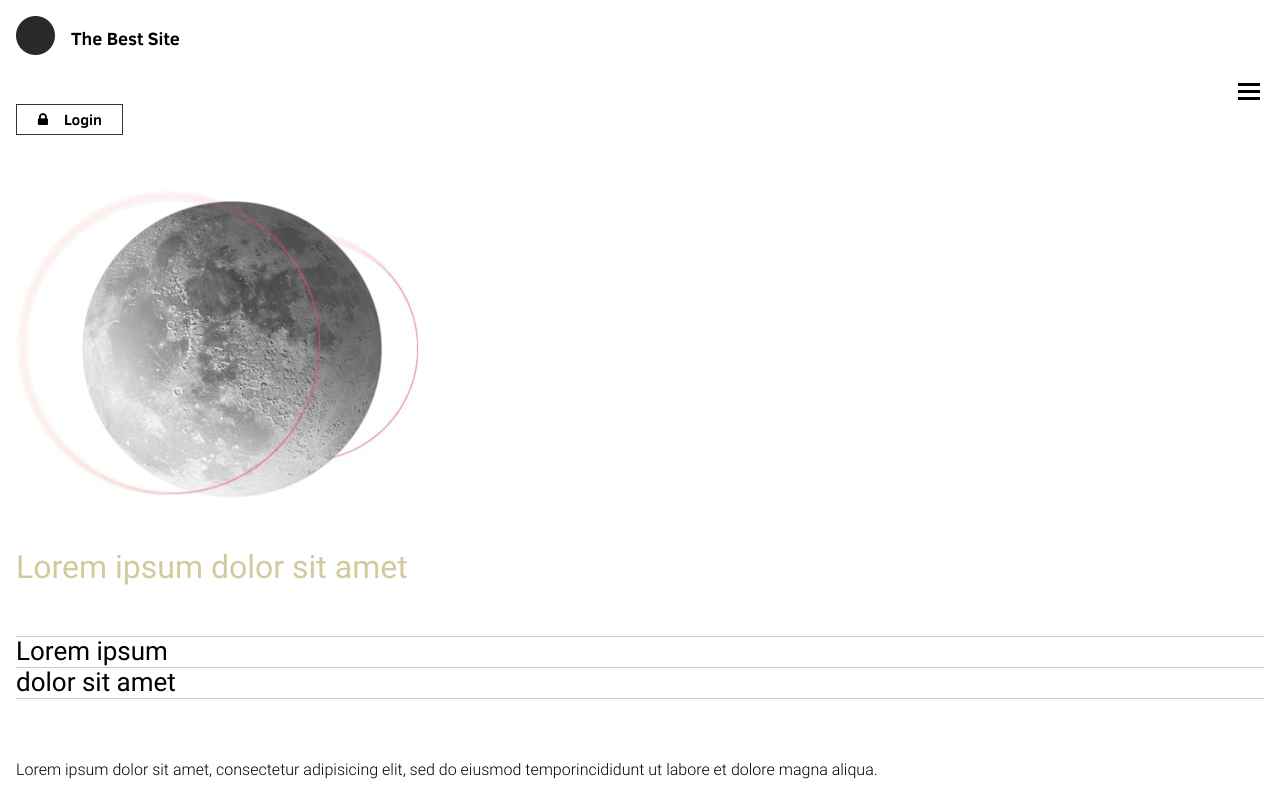
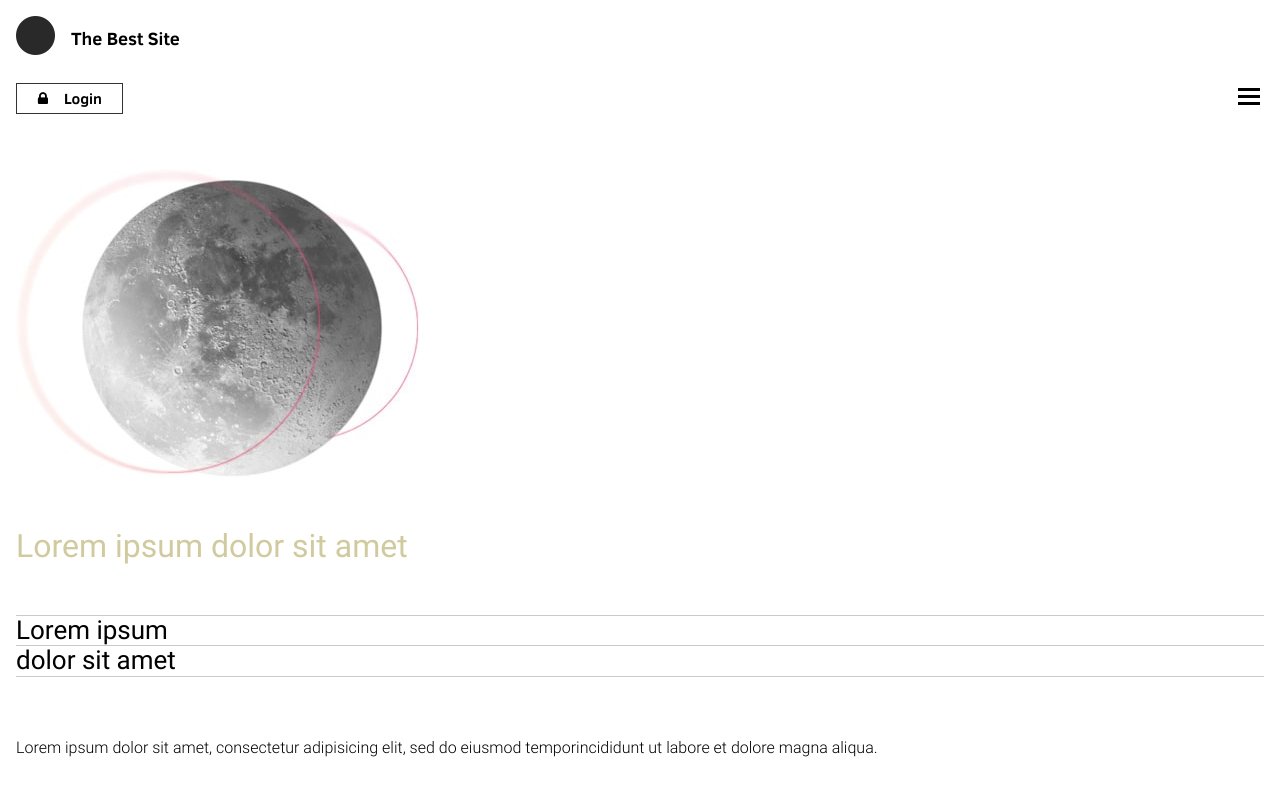
Before and after one commit to hryhorii1/front-end-test, a plain HTML site: page Test1/index.html in a window 1280 px wide. Shown: the top 800 px of the page. Drawn offline with Linux system fonts and the light colour scheme.

Commit message:
third commit

```diff
--- a/Test1/css/header.css
+++ b/Test1/css/header.css
@@ -80,13 +80,24 @@
     height: 0.2rem;
     background: #000000;
     margin: 0.25rem;
-    margin-left: auto;
+    margin-left: ;
 }
 
 .burger-button__icon:first-child {
-    margin-top: 0;
+    margin-top: 5px;
 }
-
+.burger-button {
+    display: inline-block;
+    float: right;
+}
+.page-nav__buttons {
+    display: inline-block;
+}
+.clearfix::after {
+    display: table;
+    content: "";
+    clear: both;
+}
 @media (min-width: 1366px) {
     .burger-button__icon {
         display: none;
--- a/Test1/index.html
+++ b/Test1/index.html
@@ -14,12 +14,12 @@
     <div class="wrapper">
         <div class="container">
             <header class="header">
-                <nav class="page-nav">
+                <nav class="page-nav clearfix">
                     <div class="page-nav__logo">
                         <a href="index.html" class="logo"><img src="images/logo-min.png" alt="logo" class="logo-img"></a>
                         <h1 class="logo-title">the best site</h1>
                     </div>
-                    <div>
+                    <div class="burger-button">
                         <span class="burger-button__icon"></span>
                         <span class="burger-button__icon"></span>
                         <span class="burger-button__icon"></span>
```
